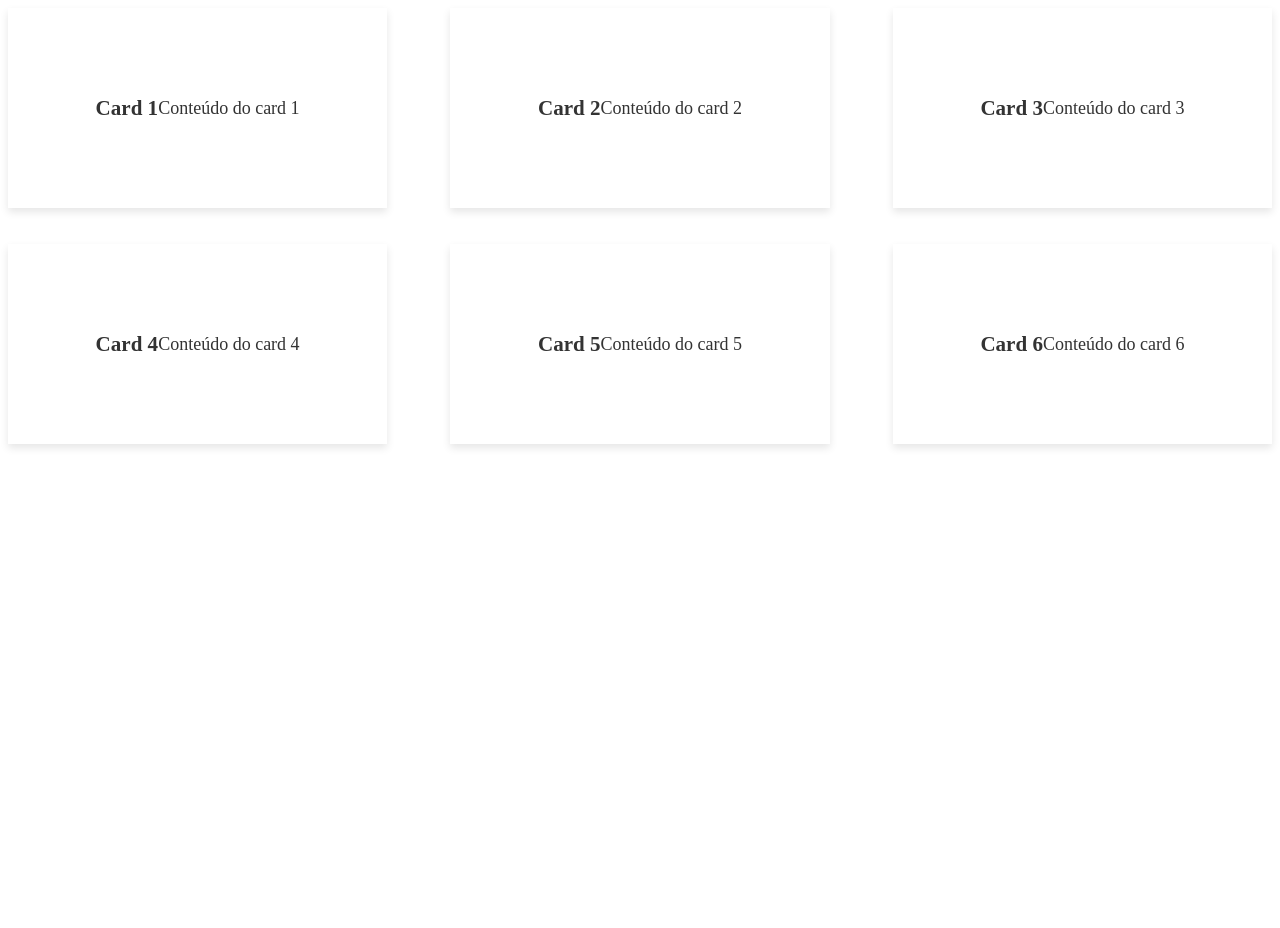
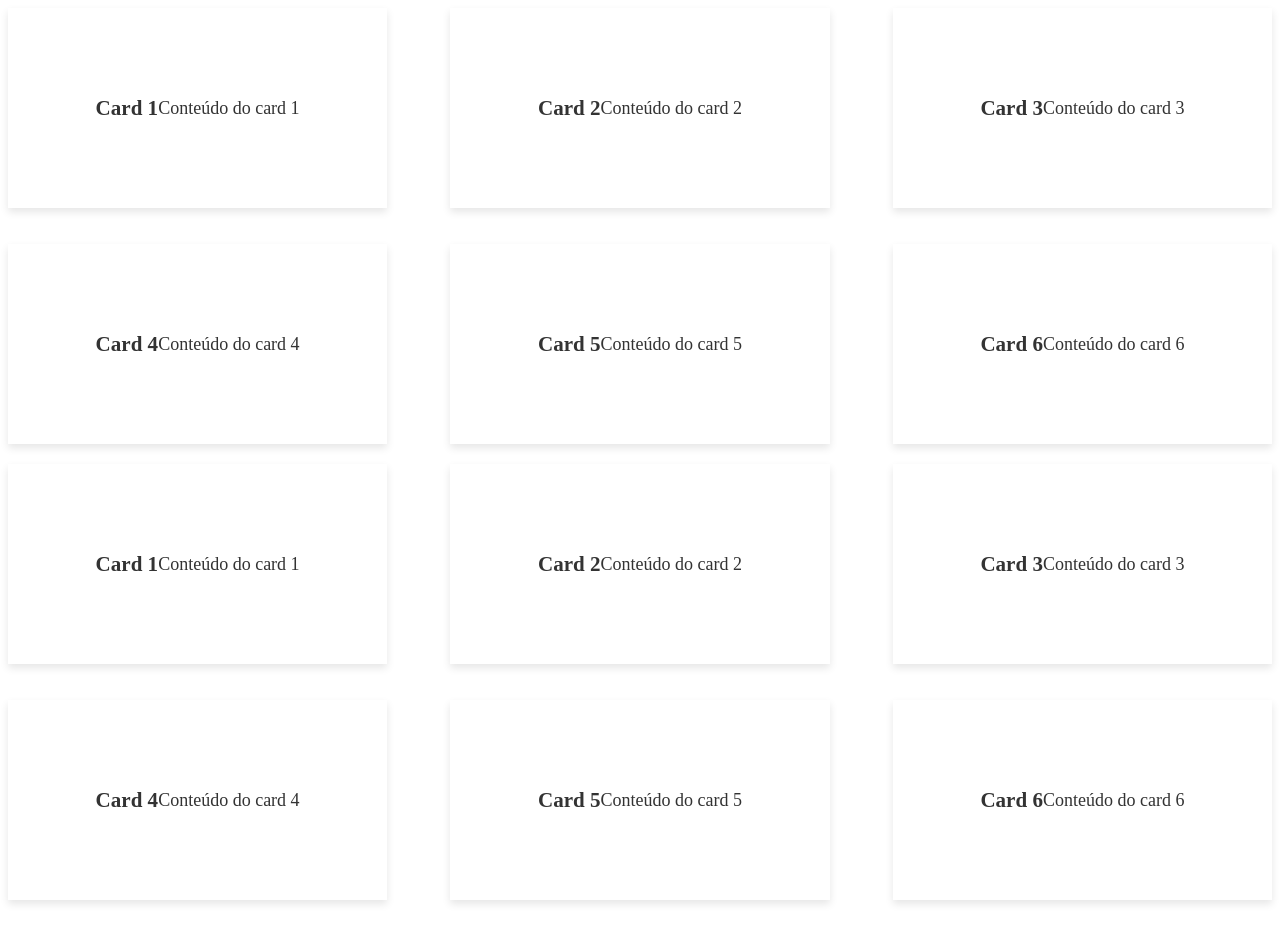
Before and after one commit to leoCardosoDev/front_end_html_flash_cards, a plain HTML site: page index.html in a window 1280 px wide. Before the commit the page ends 800 px from the top, so only its background shows below. Drawn offline with Linux system fonts and the light colour scheme.

Commit message:
feat: add aditional div

```diff
--- a/index.html
+++ b/index.html
@@ -92,5 +92,90 @@
         </div>
       </div>
     </div>
+    <div class="flashcard-container">
+      <!-- Card 1 -->
+      <div class="flashcard">
+        <div class="flashcard-inner">
+          <div class="flashcard-front">
+            <h3>Card 1</h3>
+            <p>Conteúdo do card 1</p>
+          </div>
+          <div class="flashcard-back">
+            <h3>Verso 1</h3>
+            <p>Conteúdo alternativo Verso 1</p>
+          </div>
+        </div>
+      </div>
+
+      <!-- Card 2 -->
+      <div class="flashcard">
+        <div class="flashcard-inner">
+          <div class="flashcard-front">
+            <h3>Card 2</h3>
+            <p>Conteúdo do card 2</p>
+          </div>
+          <div class="flashcard-back">
+            <h3>Verso 2</h3>
+            <p>Conteúdo alternativo Verso 2</p>
+          </div>
+        </div>
+      </div>
+
+      <!-- Card 3 -->
+      <div class="flashcard">
+        <div class="flashcard-inner">
+          <div class="flashcard-front">
+            <h3>Card 3</h3>
+            <p>Conteúdo do card 3</p>
+          </div>
+          <div class="flashcard-back">
+            <h3>Verso 3</h3>
+            <p>Conteúdo alternativo Verso 3</p>
+          </div>
+        </div>
+      </div>
+
+      <!-- Card 4 -->
+      <div class="flashcard">
+        <div class="flashcard-inner">
+          <div class="flashcard-front">
+            <h3>Card 4</h3>
+            <p>Conteúdo do card 4</p>
+          </div>
+          <div class="flashcard-back">
+            <h3>Verso 4</h3>
+            <p>Conteúdo alternativo Verso 4</p>
+          </div>
+        </div>
+      </div>
+
+      <!-- Card 5 -->
+      <div class="flashcard">
+        <div class="flashcard-inner">
+          <div class="flashcard-front">
+            <h3>Card 5</h3>
+            <p>Conteúdo do card 5</p>
+          </div>
+          <div class="flashcard-back">
+            <h3>Verso 5</h3>
+            <p>Conteúdo alternativo Verso 5</p>
+          </div>
+        </div>
+      </div>
+
+      <!-- Card 6 -->
+      <div class="flashcard">
+        <div class="flashcard-inner">
+          <div class="flashcard-front">
+            <h3>Card 6</h3>
+            <p>Conteúdo do card 6</p>
+          </div>
+          <div class="flashcard-back">
+            <h3>Verso 6</h3>
+            <p>Conteúdo alternativo Verso 6</p>
+          </div>
+        </div>
+      </div>
+    </div>
   </body>
 </html>
```
